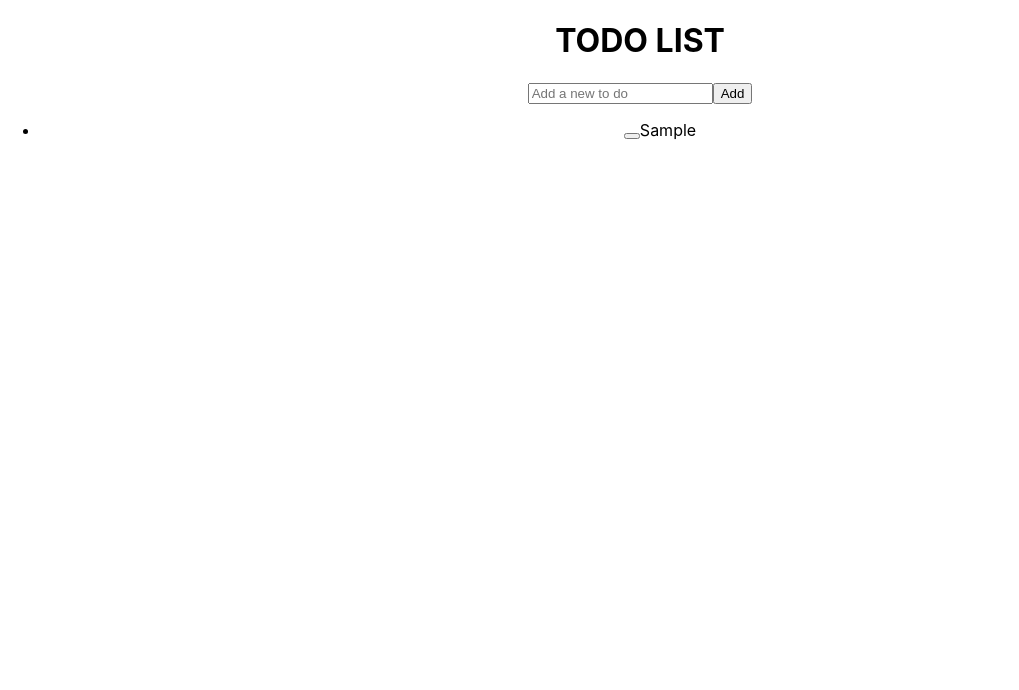
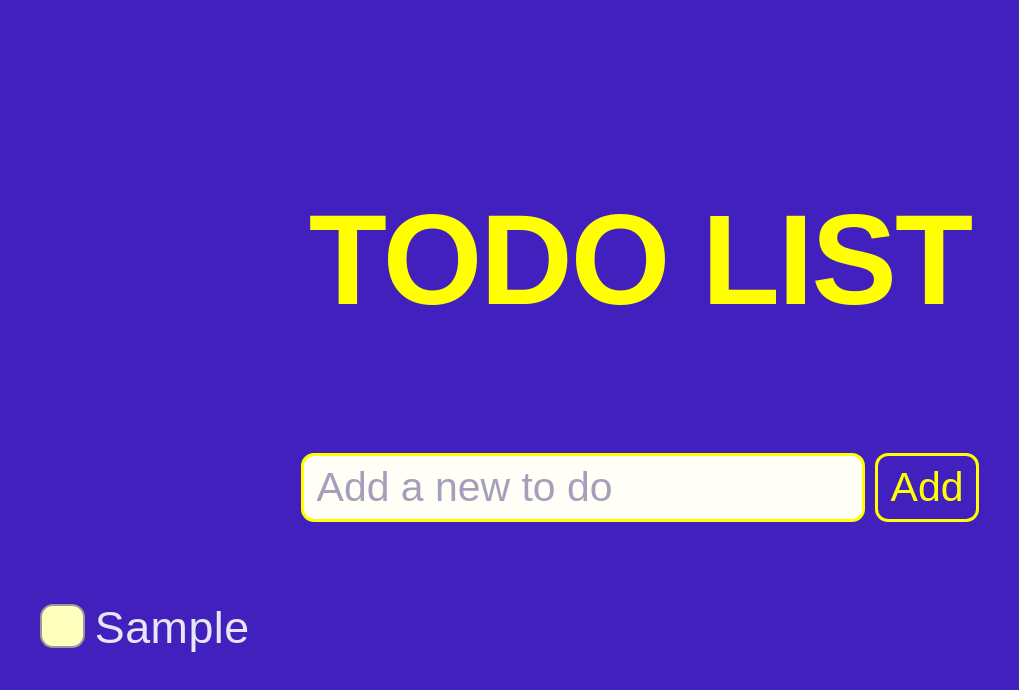
Before and after one commit to mervebalci/todo-tobuy-list, a React (Create React App) app: page / in a window 1280 px wide. Both pictures are taken after typing "Sample" into the empty fields and a click on the button "Add". Shown: the top 690 px of the page, without its empty margins (0-1019 px from the left). Built offline with nearby package versions, Linux system fonts and the light colour scheme.

Commit message:
Adding some styles to the app with CSS

```diff
--- a/src/App.css
+++ b/src/App.css
@@ -1,38 +1,93 @@
 .App {
+  align-items: center;
   text-align: center;
+  padding-top: 100px;
+  padding-bottom: 100%;
+  background-color: rgb(66, 32, 190);
+  font-family: Arial, Helvetica, sans-serif;
+  height: 100%;
+  width: 100%;
 }
 
-.App-logo {
-  height: 40vmin;
-  pointer-events: none;
+h1 {
+  font-size: 10vw;
+  font-style: normal;
+  font-weight: bold;
+  letter-spacing: -2px;
+  color: yellow;
+  padding-bottom: 24px;
 }
 
-@media (prefers-reduced-motion: no-preference) {
-  .App-logo {
-    animation: App-logo-spin infinite 20s linear;
-  }
+#userInput {
+  color: rgb(39, 20, 109);
+  background-color: rgb(255, 255, 247);
+  border-width: 3px;
+  border-style: solid;
+  border-color: yellow;
+  border-radius: 13px;
+  padding: 8px 13px;
+  font-size: 3.2vw;
+  margin-bottom: 64px;
 }
 
-.App-header {
-  background-color: #282c34;
-  min-height: 100vh;
-  display: flex;
-  flex-direction: column;
-  align-items: center;
-  justify-content: center;
-  font-size: calc(10px + 2vmin);
-  color: white;
+#userInput::placeholder {
+  color: rgba(131, 122, 164, 0.725);
 }
 
-.App-link {
-  color: #61dafb;
+.addButton {
+  padding: 8px 13px;
+  margin: 10px 0px 10px 10px;
+  font-size: 3.2vw;
+  color: yellow;
+  background-color: rgb(66, 32, 190);
+  border-style: solid;
+  border-color: yellow;
+  border-width: 3px;
+  border-radius: 13px;
 }
 
-@keyframes App-logo-spin {
-  from {
-    transform: rotate(0deg);
-  }
-  to {
-    transform: rotate(360deg);
-  }
+.addButton:hover {
+  padding: 8px 13px;
+  margin: 10px 0px 10px 10px;
+  font-size: 3.2vw;
+  color: rgb(66, 32, 190);
+  border-style: solid;
+  border-color: yellow;
+  border-width: 3px;
+  border-radius: 13px;
+  background-color: yellow;
 }
+
+.todoList {
+  align-items: center;
+  text-align: center;
+  max-width: fit-content;
+  list-style-type: none;
+  color: rgb(231, 230, 245);
+  font-weight: normal;
+  letter-spacing: 0.5px;
+  text-transform: capitalize;
+  word-spacing: 2px;
+}
+
+.task {
+  margin-top: 10px;
+  font-size: 3.5vw;
+  text-align: left;
+}
+
+.checkbox {
+  background: rgb(255, 255, 190);
+  border: 2px solid #999;
+  border-radius: 13px;
+  float: left;
+  line-height: 20px;
+  height: 3.5vw;
+  width: 3.5vw;
+  margin-right: 10px;
+  margin-top: 2px;
+}
+
+.checkbox:hover {
+  background-color: rgb(66, 32, 190);
+}
--- a/src/App.js
+++ b/src/App.js
@@ -22,7 +22,7 @@ export default function App() {
     <div className="App">
       <h1>TODO LIST</h1>
       <input id="userInput" placeholder="Add a new to do"></input>
-      <button onClick={addTask}>Add</button>
+      <button className="addButton" onClick={addTask}>Add</button>
       <TodoList taskList={tasks} setTasks={setTasks} />
     </div>
   );
@@ -36,10 +36,10 @@ function TodoList({ taskList, setTasks }) {
     setTasks(remainingTasks)
   }
   return (
-    <ul>
+    <ul className="todoList">
       {taskList.map((task) =>
-        <li key={task.id}>
-          <button id={task.id} onClick={() => removeTask(task.id)}></button>
+        <li key={task.id} className="task">
+          <button className="checkbox" id={task.id} onClick={() => removeTask(task.id)}></button>
           <span>{task.name}</span>
         </li>
       )}
```
